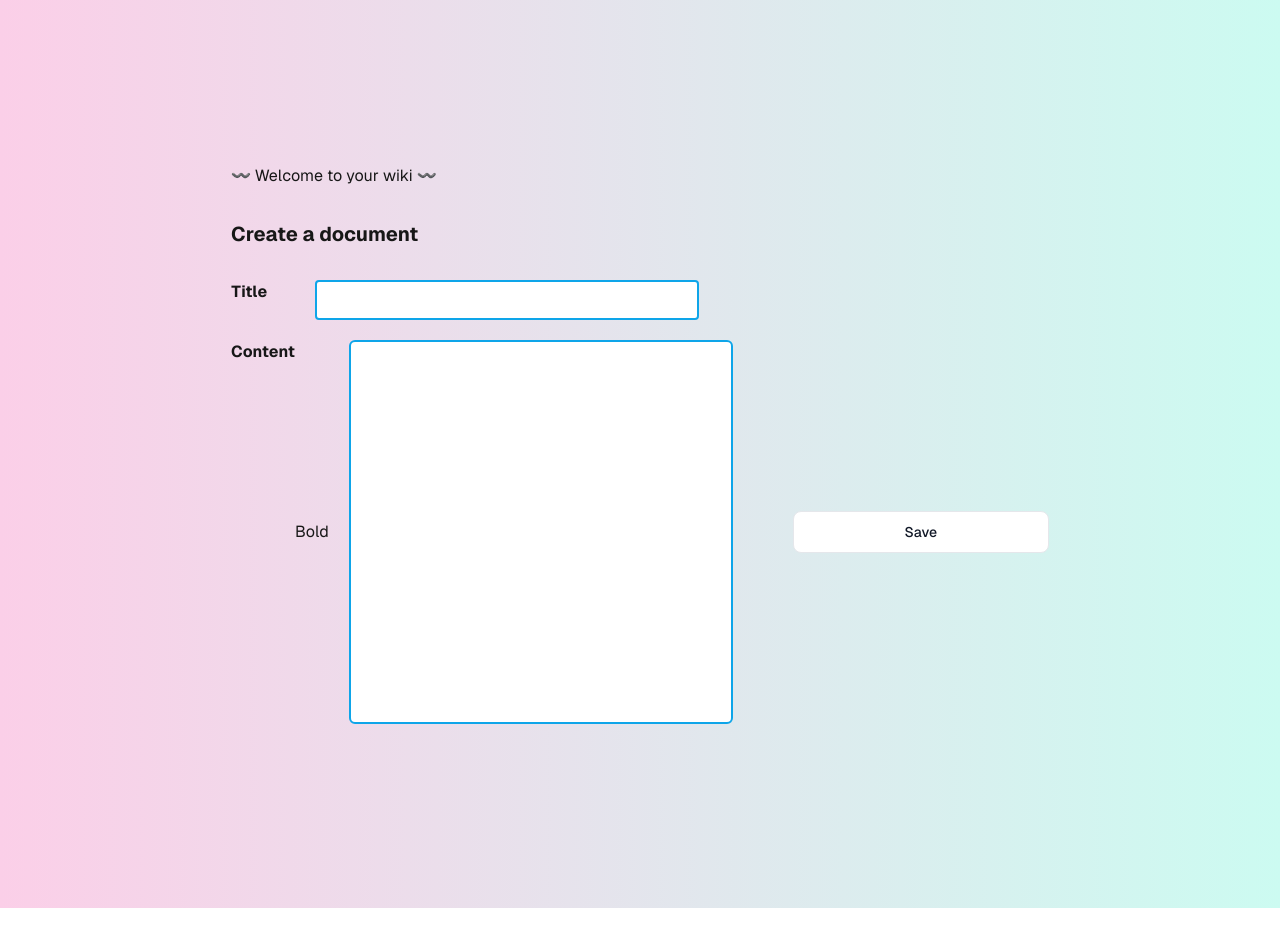
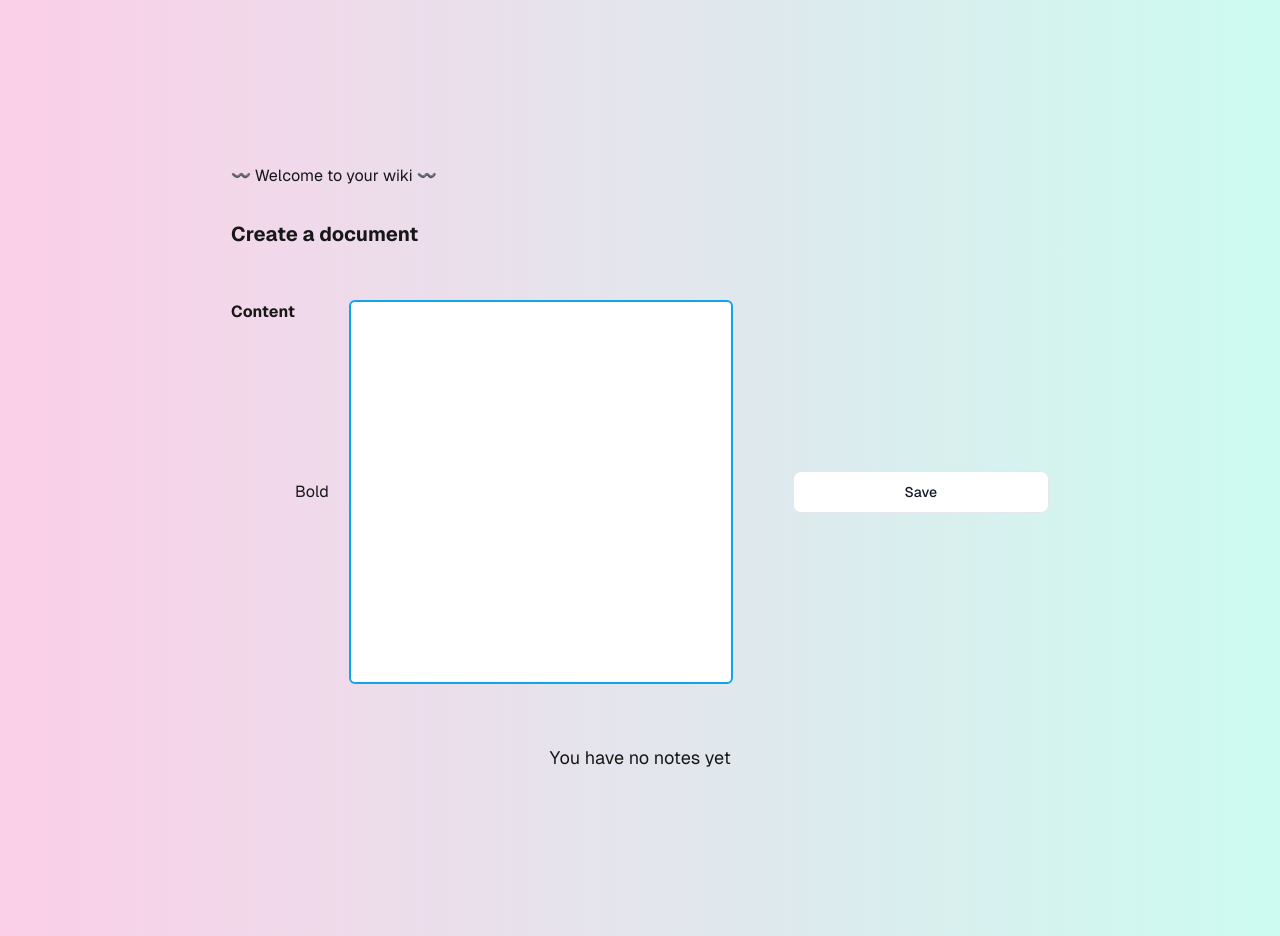
Before and after one commit to jesswils/wiki, a Next.js app: page / in a window 1280 px wide. Before the commit the page ends 908 px from the top, so only its background shows below. Built offline with nearby package versions, Linux system fonts and the light colour scheme.

Commit message:
refactor document

```diff
--- a/app/components/Document.tsx
+++ b/app/components/Document.tsx
@@ -1,27 +1,36 @@
 'use client';
 
-import React, { useState } from 'react';
-import Tiptap from './TipTap';
+import NewNote from './NewNote';
+// import Tiptap from './Tiptap';
+
+// import React, { useState } from 'react';
 
 const Document = () => {
-	const [content, setContent] = useState('');
+	// const [content, setContent] = useState('');
 
 	return (
 		<div>
 			<div className='flex space-x-12'>
-				<label className='text-base font-bold text-muted-foreground'>
+				{/* <label
+					className='text-base font-bold text-muted-foreground'
+					htmlFor='document title'
+				>
 					Title
 				</label>
 				<input
-					className='h-10 w-96 px-3 py-1.5 text-base border-2 border-sky-500 placeholder:text-sm placeholder:text-muted-foreground outline-none rounded focus:shadow-cyan-500/50 focus:shadow-md'
+					className='h-10 w-96 px-3 py-1.5 text-base border-2 border-sky-500 outline-none rounded focus:shadow-cyan-500/50 focus:shadow-md'
 					name='document title'
 					value={content}
 					onChange={(e) => setContent(e.target.value)}
-				/>
+				/> */}
 			</div>
 			<div className='flex'>
 				<p className='font-bold mt-5'>Content</p>
-				<Tiptap />
+				<NewNote />
+			</div>
+			{/* conditionally render */}
+			<div>
+				<h2 className='text-lg text-center pt-10'>You have no notes yet</h2>
 			</div>
 		</div>
 	);
```
